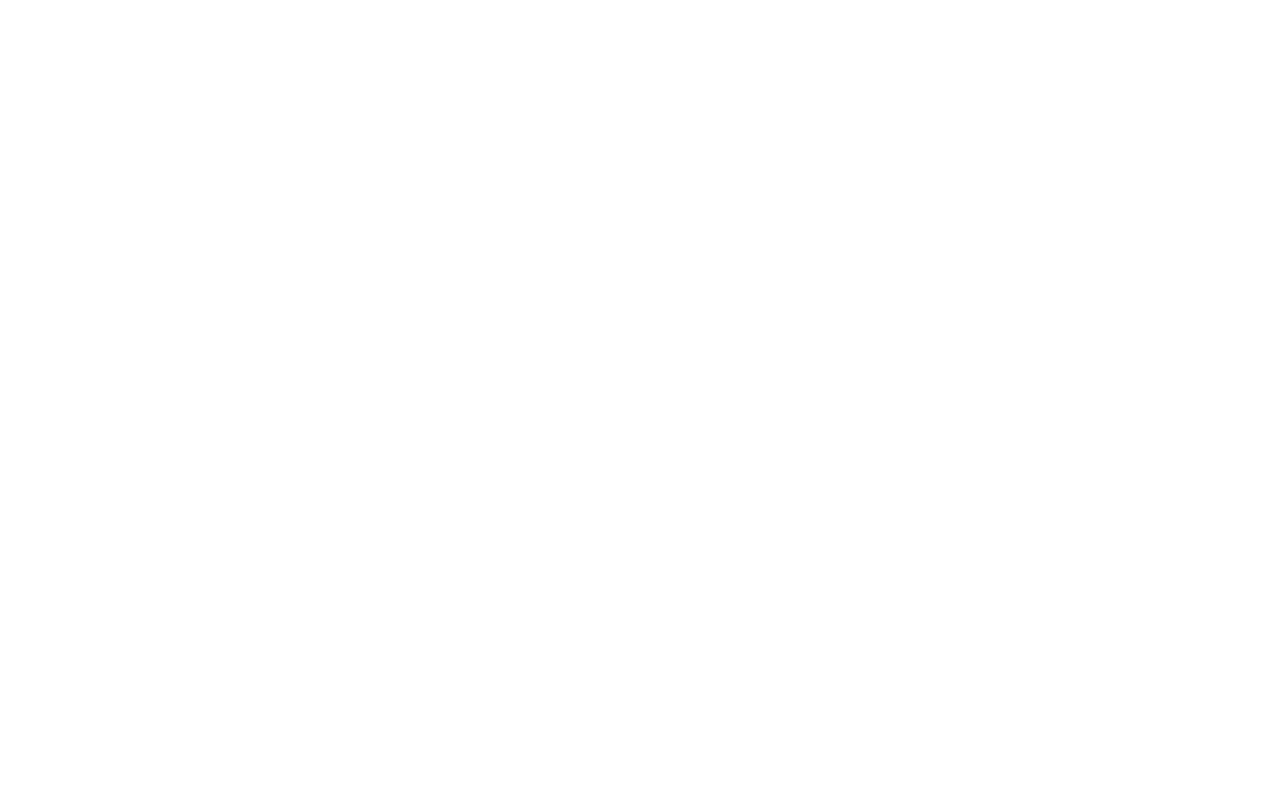
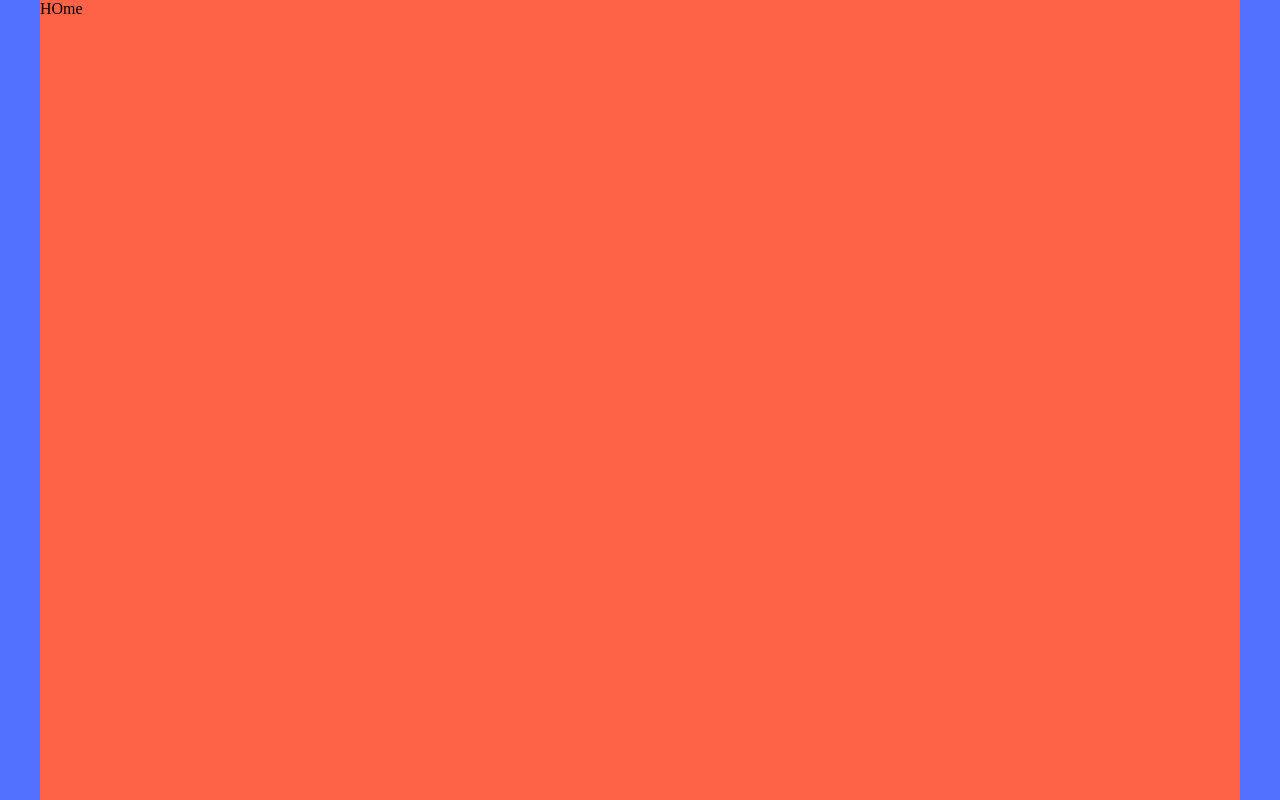
Before and after one commit to gustavopedrini/ProjetoIntegrador, a React (Create React App) app in the folder frontend/: page /home in a window 1280 px wide. Before the commit this address had no page. Built offline with nearby package versions, Linux system fonts and the light colour scheme.

Commit message:
Feat: Created home route

```diff
--- a/frontend/package.json
+++ b/frontend/package.json
@@ -4,6 +4,9 @@
     "version": "0.1.0",
     "private": true,
     "dependencies": {
+        "@emotion/react": "^11.11.1",
+        "@emotion/styled": "^11.11.0",
+        "@mui/material": "^5.14.19",
         "@testing-library/jest-dom": "^5.17.0",
         "@testing-library/react": "^13.4.0",
         "@testing-library/user-event": "^13.5.0",
--- /dev/null
+++ b/frontend/src/pages/Home.jsx
@@ -0,0 +1,11 @@
+import { Container } from '@mui/material';
+
+
+const Home = () => {
+    return (
+        <Container disableGutters sx={{ bgcolor: "tomato", height: "100vh" }}>HOme</Container>
+    );
+};
+
+
+export default Home;
--- a/frontend/src/routes/RootNavigation.jsx
+++ b/frontend/src/routes/RootNavigation.jsx
@@ -2,6 +2,7 @@
 
 import Body from "../pages/Body.jsx";
 import Main from "../pages/Main.jsx";
+import Home from "../pages/Home.jsx";
 
 
 const RootNavigation = () => {
@@ -10,6 +11,7 @@
 			<Routes>
 				<Route path="/" element={<Body  />}>
 					<Route path="/" element={<Main  />} />
+					<Route path="/home" element={<Home  />} />
 				</Route>
 			</Routes>
 	  </BrowserRouter>
```
Also changed, not shown: 1 other file (tests, documents, lock files or other folders).
